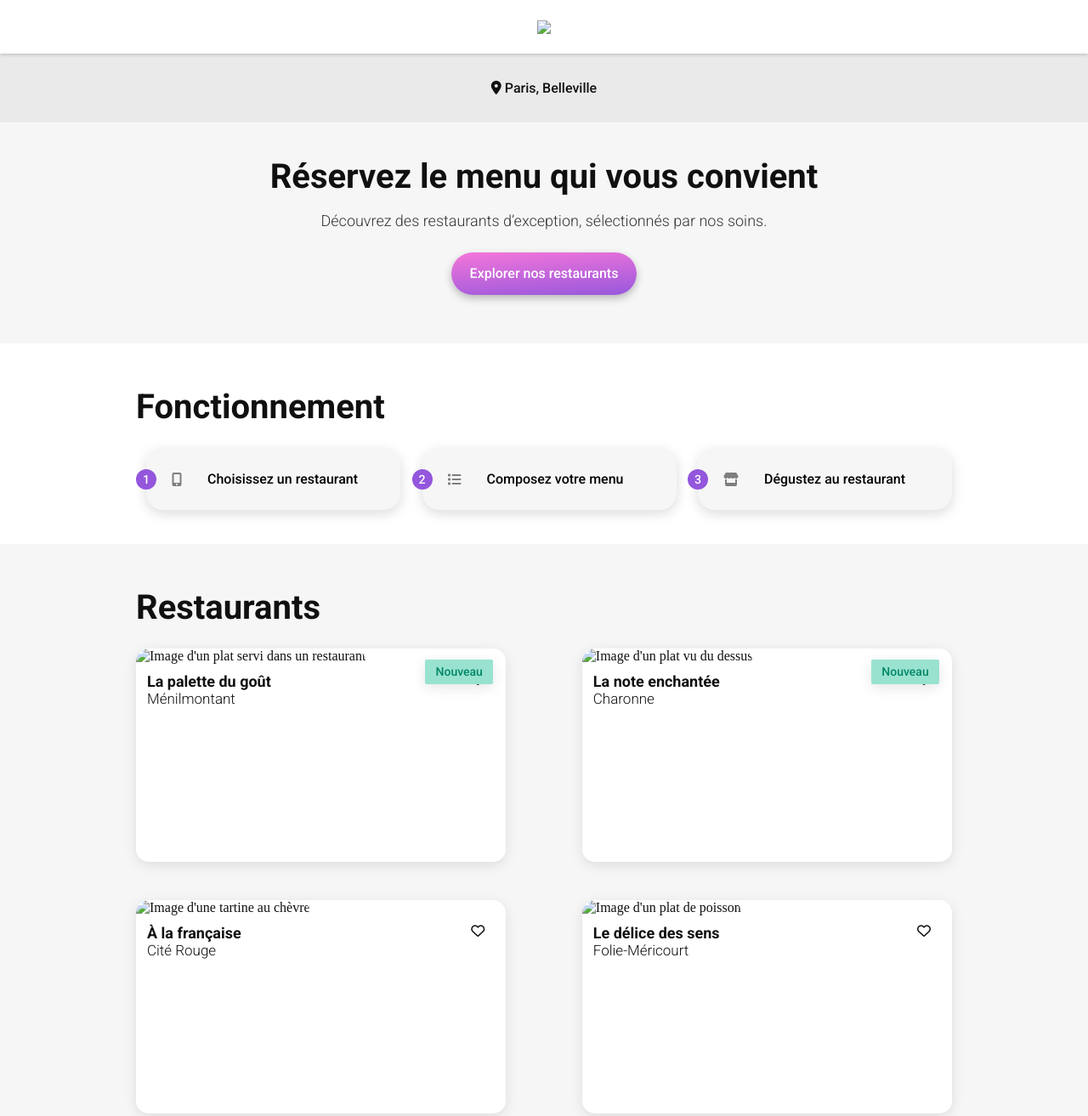
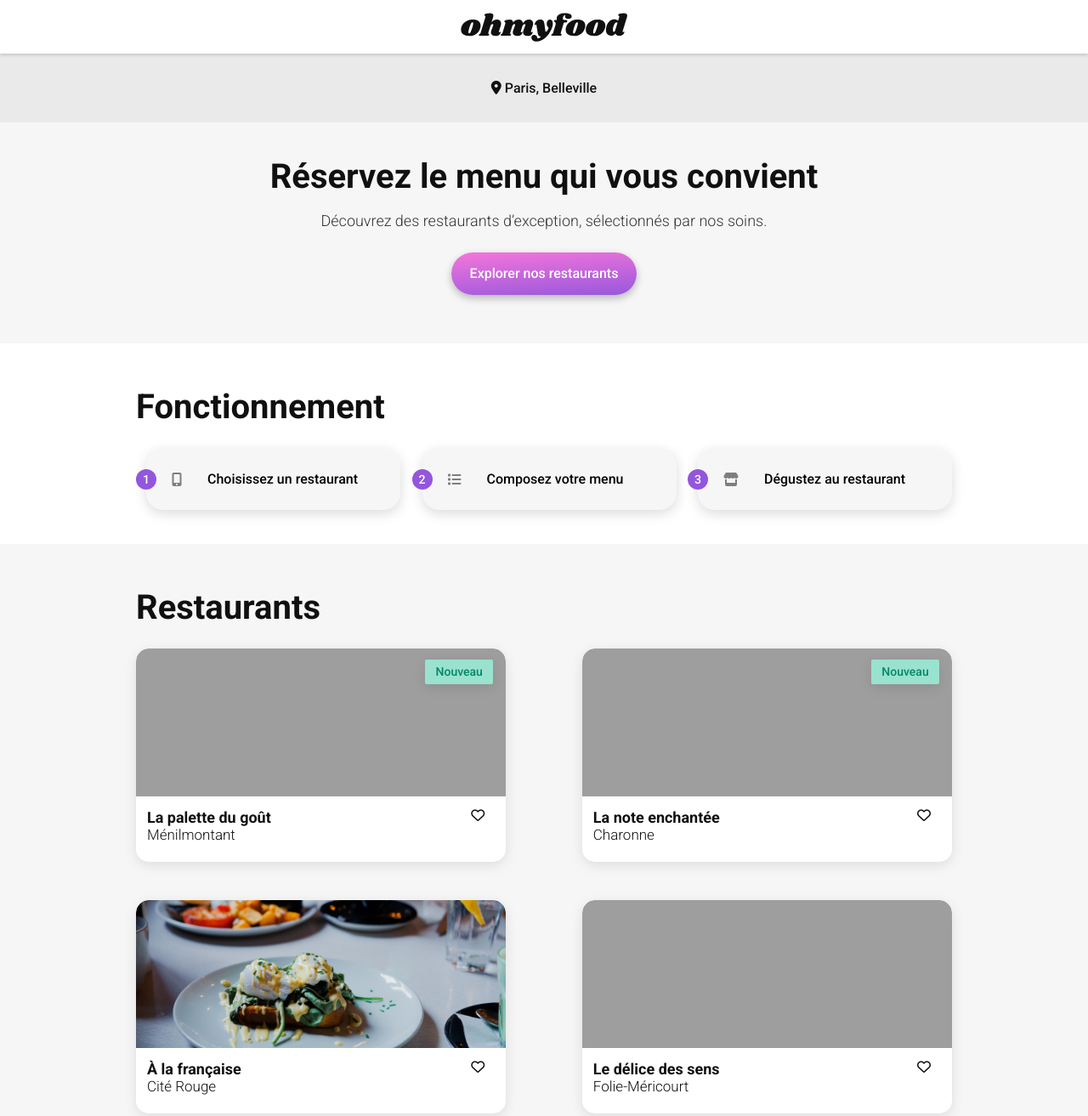
Before and after one commit to timout13/OhMyFood, a website: page index.html in a window 1280 px wide. Shown: the top 1313 px of the page at 85% size. Drawn offline with nearby package versions, Linux system fonts and the light colour scheme; files that its build step writes are made by us from their sources; the site is published under a folder, as on GitHub Pages, so addresses that start at the root find nothing; a web font is replaced by a local one.

Commit message:
correction img

```diff
--- a/index.html
+++ b/index.html
@@ -13,7 +13,7 @@
         <a href="../index.html" class="navbar__link navbar__link--hide"
           ><i class="fa-solid fa-arrow-left"></i
         ></a>
-        <img src="../assets/images/logo/ohmyfood@2x.svg" class="navbar__img" />
+        <img src="./assets/images/logo/ohmyfood@2x.svg" class="navbar__img" />
       </nav>
       <div class="location btn__text">
         <p class="btn__text btn__text--black">
@@ -58,7 +58,7 @@
             <article class="restaurants__card">
               <a href="./views/menu-1.html">
                 <img
-                  src="/assets/images/restaurants/jay-wennington-N_Y88TWmGwA-unsplash.jpg"
+                  src="./assets/images/restaurants/jay-wennington-N_Y88TWmGwA-unsplash.jpg"
                   alt="Image d'un plat servi dans un restaurant"
                 />
                 <div class="restaurants__card__content">
@@ -73,7 +73,7 @@
             <article class="restaurants__card">
               <a href="./views/menu-3.html">
                 <img
-                  src="/assets/images/restaurants/stil-u2Lp8tXIcjw-unsplash.jpg"
+                  src="./assets/images/restaurants/stil-u2Lp8tXIcjw-unsplash.jpg"
                   alt="Image d'un plat vu du dessus"
                 />
                 <div class="restaurants__card__content">
@@ -88,7 +88,7 @@
             <article class="restaurants__card">
               <a href="./views/menu-4.html">
                 <img
-                  src="/assets/images/restaurants/toa-heftiba-DQKerTsQwi0-unsplash.jpg"
+                  src="./assets/images/restaurants/toa-heftiba-DQKerTsQwi0-unsplash.jpg"
                   alt="Image d'une tartine au chèvre"
                 />
                 <div class="restaurants__card__content">
@@ -103,7 +103,7 @@
             <article class="restaurants__card">
               <a href="./views/menu-2.html">
                 <img
-                  src="/assets/images/restaurants/louis-hansel-shotsoflouis-qNBGVyOCY8Q-unsplash.jpg"
+                  src="./assets/images/restaurants/louis-hansel-shotsoflouis-qNBGVyOCY8Q-unsplash.jpg"
                   alt="Image d'un plat de poisson"
                 />
                 <div class="restaurants__card__content">
```
